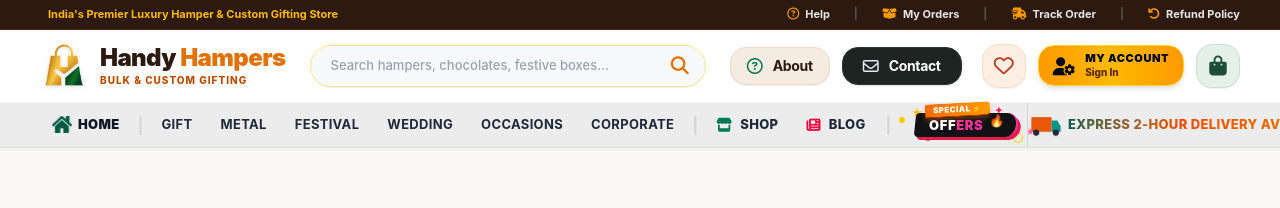
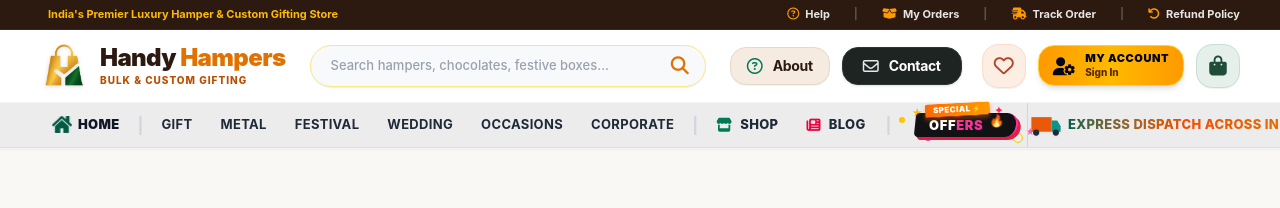
Before and after one commit to zubairbilal84-dev/handy-hampers-frontend, a React (Vite) app: page /cart in a window 1280 px wide. Shown: the top 208 px of the page. Built offline with nearby package versions, Linux system fonts and the light colour scheme.

Commit message:
Update desktop header shipping marquee lines

```diff
--- a/src/components/desktop/DesktopHeader.jsx
+++ b/src/components/desktop/DesktopHeader.jsx
@@ -95,12 +95,13 @@ export default function DesktopHeader() {
 
   // Shipping Truck Text Animation State
   // Shipping Truck Text Animation State
+  // Shipping Truck Text Animation State
   const shippingLines = [
-    "PAN India Safe Delivery",
-    "Express 2-Hour Delivery Available",
-    "100% Breakage-Free Insured Gifting",
-    "Luxury Handcrafted Hampers",
-    "Free Gift Wrapping On All Orders"
+    "PAN India Insured Delivery",
+    "Express Dispatch Across India",
+    "100% Breakage-Free Safe Transit",
+    "Handcrafted Luxury Hampers",
+    "Complimentary Premium Gift Packaging"
   ];
 
   const [currentLineIndex, setCurrentLineIndex] = useState(0);
```
